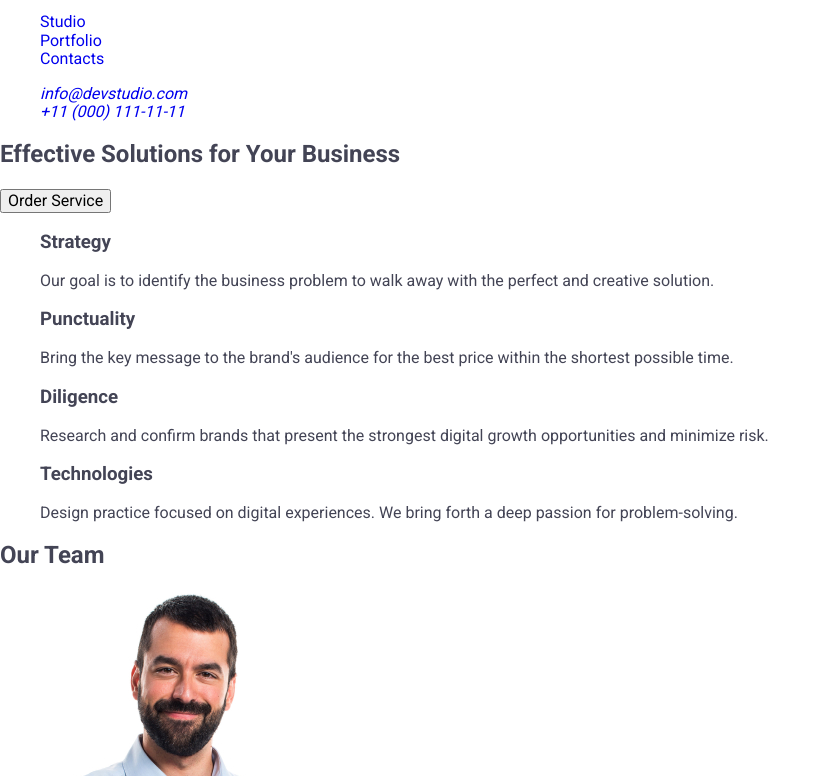
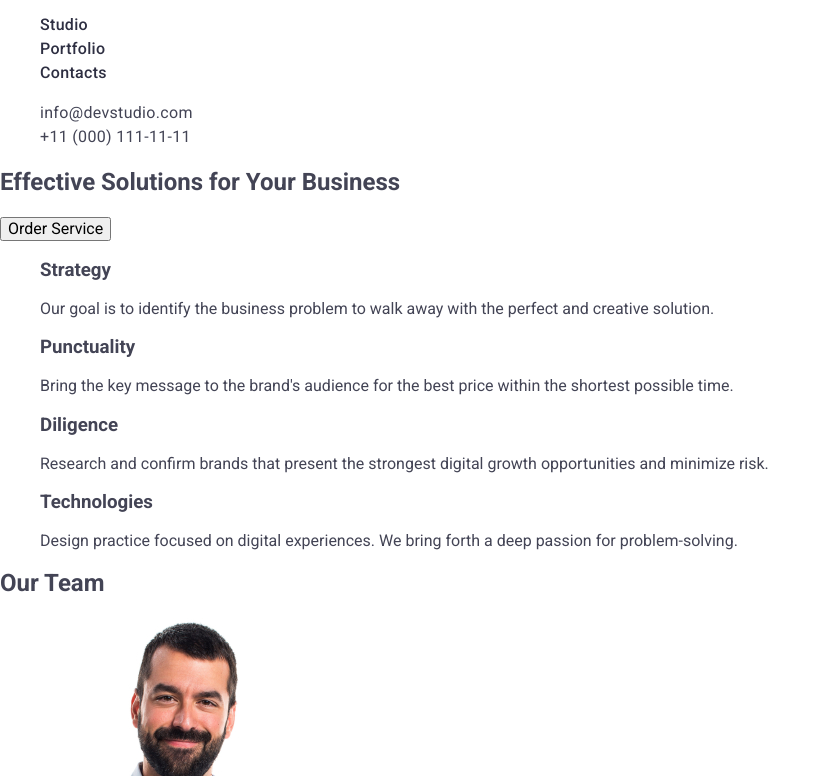
Before and after one commit to DariaPuhach/goit-markup-hw-02, a plain HTML site: page index.html in a window 1280 px wide. Shown: the part 24-800 px from the top of the page, without its empty margins (0-831 px from the left). Drawn offline with nearby package versions, Linux system fonts and the light colour scheme.

Commit message:
add styles adress

```diff
--- a/css/styles.css
+++ b/css/styles.css
@@ -51,3 +51,26 @@ button {
 .accent{
     color: var(--c-primary);
 }
+
+.navigation{
+    font-weight: 500;
+    line-height: 1.5;
+    letter-spacing: 0.02em;
+    color: var(--c-primary);
+}
+
+.navigation:hover,.navigation:focus{
+    color: #404bbf;
+}
+
+.contact{
+    font-style: normal;
+}
+.contakt-nav{
+    line-height: 1.5;
+    letter-spacing: 0.02em;
+    color:#434455;
+}
+.contakt-nav:hover,.contakt-nav:focus {
+    color: #404bbf;
+}
--- a/index.html
+++ b/index.html
@@ -18,22 +18,22 @@
 
                 <ul>
                         <li>
-                        <a href="#">Studio</a>
+                        <a class="navigation" href="./index.html">Studio</a>
                         </li>
 
                         <li>
-                        <a href="#">Portfolio</a>
+                        <a class="navigation" href="#">Portfolio</a>
                         </li>
 
                         <li>
-                        <a href="#">Contacts</a>
+                        <a class="navigation" href="#">Contacts</a>
                         </li>
                 </ul>
             </nav>
-            <address>
+            <address class="contact">
                 <ul>
-                  <li> <a href="mailto:info@devstudio.com">info@devstudio.com</a></li>
-                  <li> <a href="tel:+110001111111">+11 (000) 111-11-11</a></li>
+                  <li> <a class="contakt-nav" href="mailto:info@devstudio.com">info@devstudio.com</a></li>
+                  <li> <a class="contakt-nav" href="tel:+110001111111">+11 (000) 111-11-11</a></li>
                </ul>
             </address>
         </header>
```
